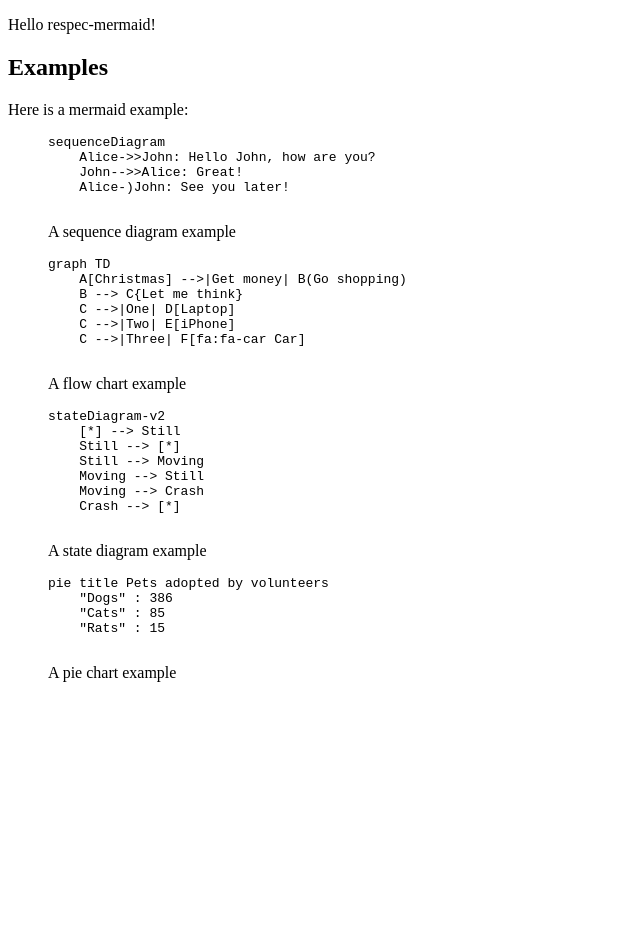
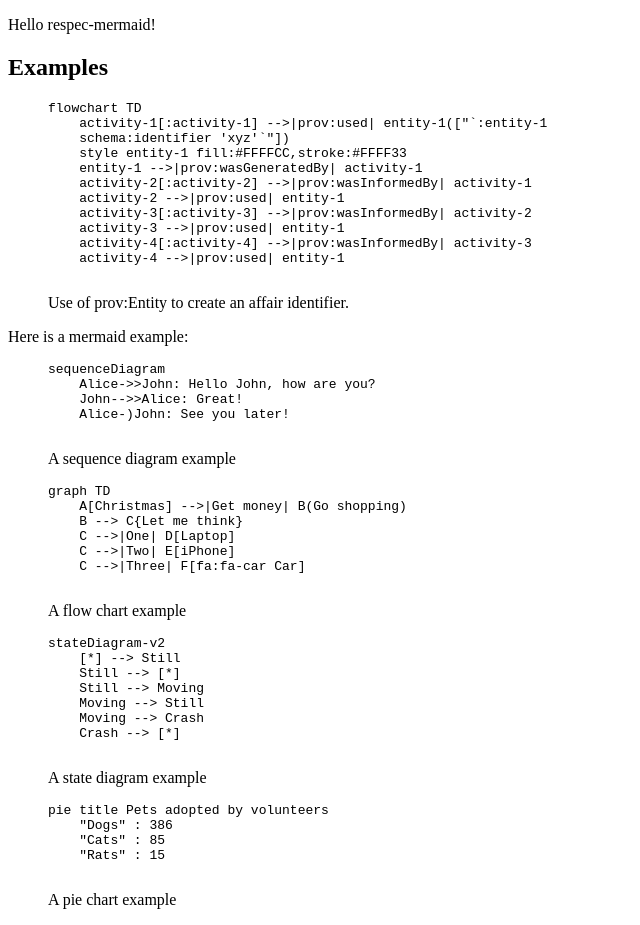
Before and after one commit to bequrios/mermaid, a plain HTML site: page index.html in a window 1280 px wide. Shown: the whole page, without its empty margins (0-640 px from the left). Before the commit the page ends 800 px from the top, so only its background shows below. Drawn offline with Linux system fonts and the light colour scheme; a script that the page names is missing.

Commit message:
Update index.html

```diff
--- a/index.html
+++ b/index.html
@@ -44,6 +44,24 @@ pre .comment {
 
     <section>
       <h1>Examples</h1>
+
+      <figure>
+  <pre class="diagram mermaid">
+flowchart TD
+    activity-1[:activity-1] -->|prov:used| entity-1(["`:entity-1
+    schema:identifier 'xyz'`"])
+    style entity-1 fill:#FFFFCC,stroke:#FFFF33
+    entity-1 -->|prov:wasGeneratedBy| activity-1
+    activity-2[:activity-2] -->|prov:wasInformedBy| activity-1
+    activity-2 -->|prov:used| entity-1
+    activity-3[:activity-3] -->|prov:wasInformedBy| activity-2
+    activity-3 -->|prov:used| entity-1
+    activity-4[:activity-4] -->|prov:wasInformedBy| activity-3
+    activity-4 -->|prov:used| entity-1
+  </pre>
+  <figcaption>Use of prov:Entity to create an affair identifier.</figcaption>
+</figure>
+
       <p>Here is a mermaid example:</p>
       <figure>
         <pre class="mermaid">
```
